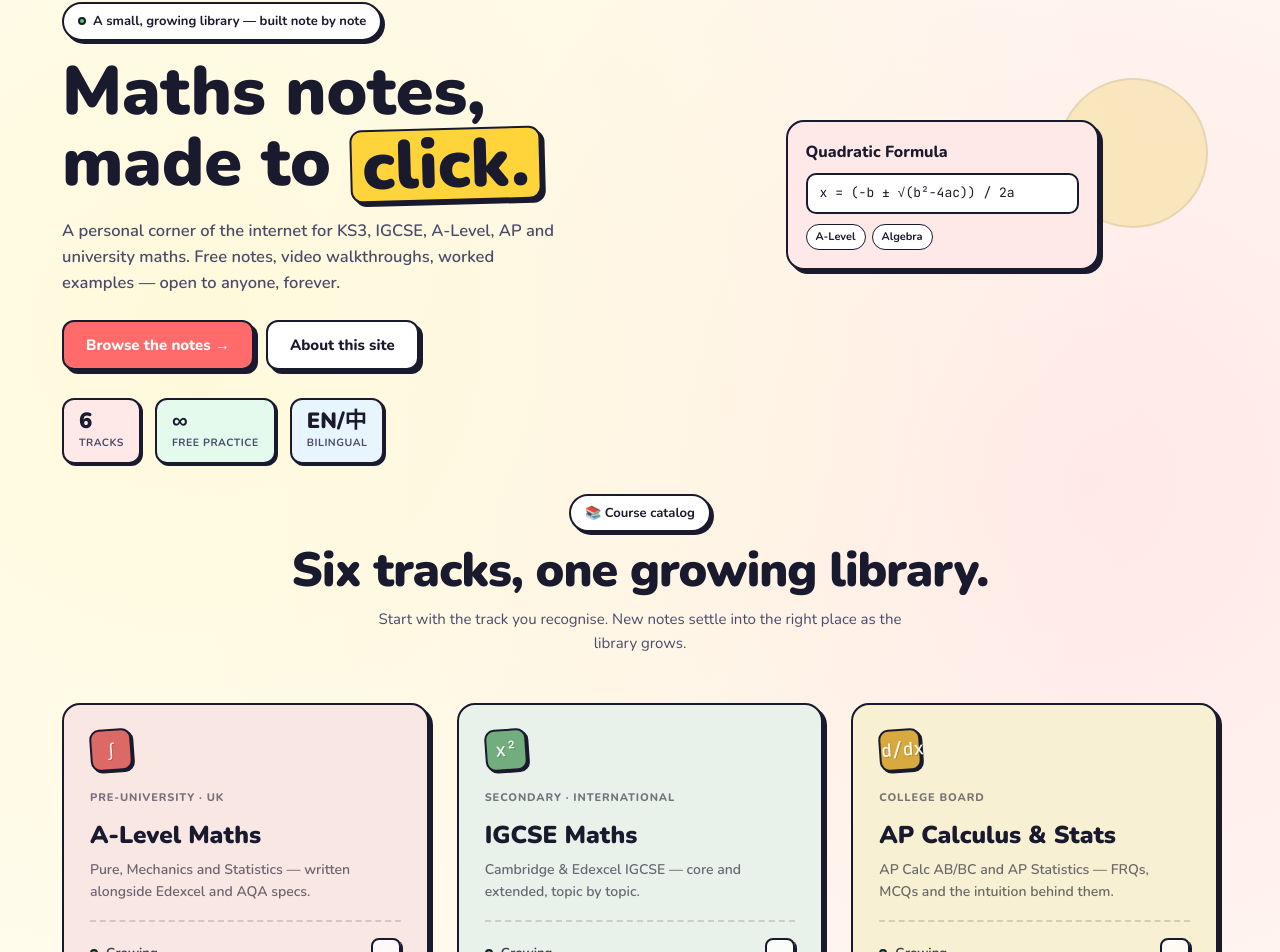
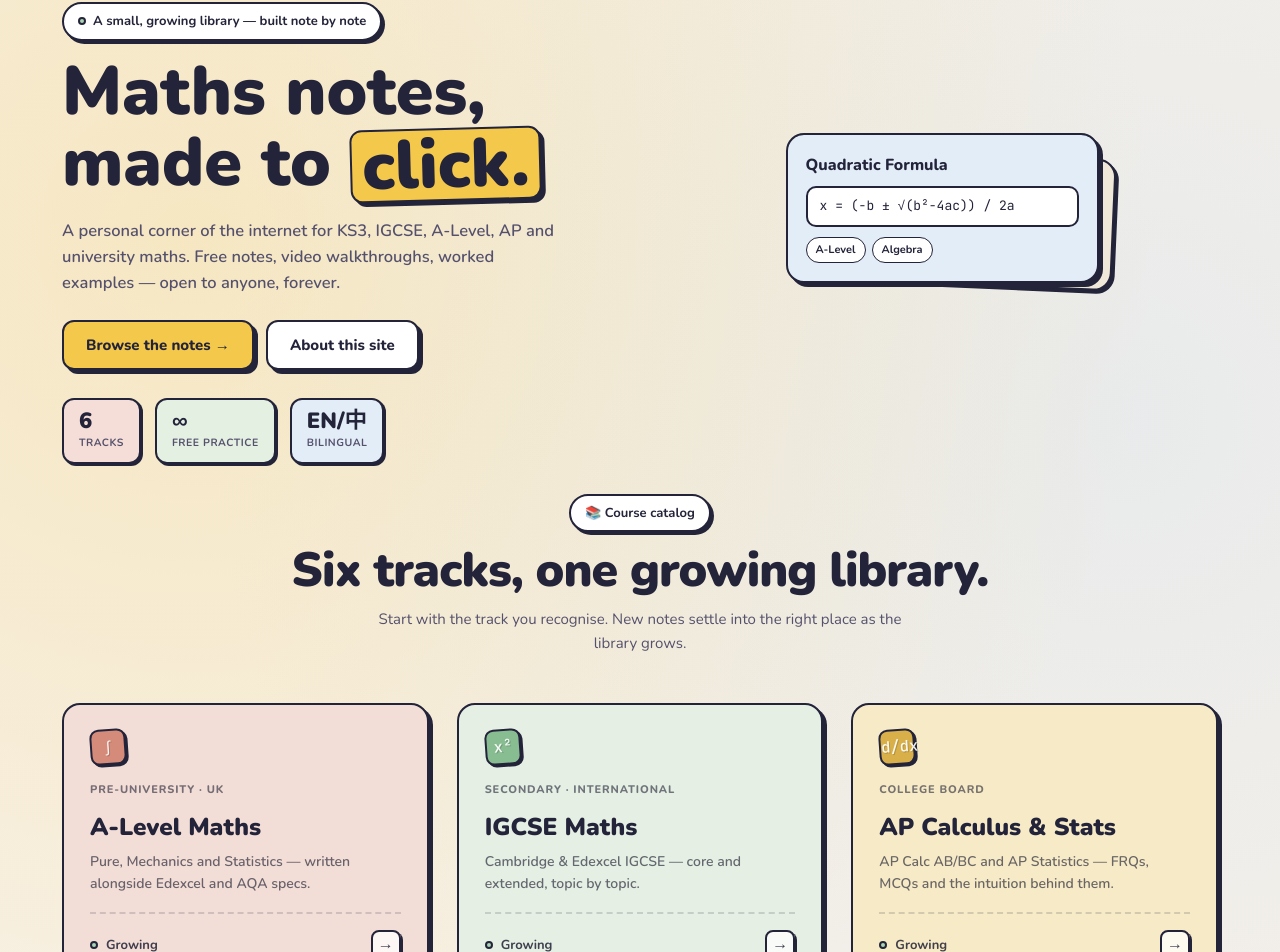
Before and after one commit to pennyzhaozhao/mathnest, a Next.js app: page / in a window 1280 px wide. Shown: the part 118-1070 px from the top of the page. Built offline with nearby package versions, Linux system fonts and the light colour scheme.

Commit message:
courses ui style

```diff
--- a/app/page.tsx
+++ b/app/page.tsx
@@ -77,9 +77,14 @@
           </div>
 
           {/* hero illustration — restrained note card */}
-          <div className="hero-visual" style={{ position: 'relative', height: 330 }}>
-            <div style={{ position: 'absolute', width: 150, height: 150, borderRadius: '50%', background: '#F8E3AC', opacity: .72, top: 10, right: 10, zIndex: 0, border: '2px solid rgba(26,26,46,.12)' }} />
-            <HeroCard color="var(--coral-bg)" style={{ top: 52, left: '9%', width: '66%' }}>
+          <div className="hero-visual" style={{ position: 'relative', height: 300 }}>
+            <div style={{
+              position: 'absolute', top: 70, left: '16%', width: '62%', height: 132,
+              borderRadius: 18, background: '#EFE7D8',
+              border: '2.5px solid var(--ink)', boxShadow: '3px 3px 0 var(--ink)',
+              transform: 'rotate(2.5deg)', zIndex: 0,
+            }} />
+            <HeroCard color="var(--sky-bg)" style={{ top: 50, left: '9%', width: '66%' }}>
               <div style={{ fontWeight: 800, fontSize: 16, marginBottom: 8 }}>Quadratic Formula</div>
               <div style={{ fontFamily: 'JetBrains Mono, monospace', fontSize: 13, background: '#fff', padding: '8px 12px', borderRadius: 10, border: '2px solid var(--ink)' }}>
                 x = (−b ± √(b²−4ac)) / 2a
@@ -149,27 +154,27 @@
       <div className="container" style={{ padding: '0 22px 68px' }}>
         <div style={{
           padding: '46px 36px', borderRadius: 24, textAlign: 'center',
-          background: '#E97872',
+          background: 'var(--lemon-bg)',
           border: '2.5px solid var(--ink)',
           boxShadow: '5px 5px 0 var(--ink)',
           position: 'relative', overflow: 'hidden',
         }}>
           {/* decorative circles */}
-          <div style={{ position: 'absolute', width: 190, height: 190, borderRadius: '50%', background: '#F6C979', opacity: .4, top: -78, right: -54, border: '2px solid rgba(0,0,0,.08)' }} />
-          <div style={{ position: 'absolute', width: 135, height: 135, borderRadius: '50%', background: '#FFE7E4', opacity: .35, bottom: -46, left: -36 }} />
+          <div style={{ position: 'absolute', width: 180, height: 180, borderRadius: '50%', background: 'var(--lemon)', opacity: .32, top: -76, right: -52, border: '2px solid rgba(0,0,0,.08)' }} />
+          <div style={{ position: 'absolute', width: 130, height: 130, borderRadius: '50%', background: 'var(--sky-bg)', opacity: .5, bottom: -44, left: -34 }} />
 
-          <h2 style={{ fontFamily: 'Nunito, sans-serif', fontWeight: 900, fontSize: 'clamp(30px,4vw,44px)', letterSpacing: 0, lineHeight: 1.05, marginBottom: 14, color: '#fff', position: 'relative', zIndex: 1 }}>
+          <h2 style={{ fontFamily: 'Nunito, sans-serif', fontWeight: 900, fontSize: 'clamp(30px,4vw,44px)', letterSpacing: 0, lineHeight: 1.05, marginBottom: 14, color: 'var(--ink)', position: 'relative', zIndex: 1 }}>
             Free to read,<br />forever.
           </h2>
-          <p style={{ fontSize: 16, color: 'rgba(255,255,255,.92)', maxWidth: 500, margin: '0 auto 24px', fontWeight: 600, position: 'relative', zIndex: 1 }}>
+          <p style={{ fontSize: 16, color: 'var(--ink-soft)', maxWidth: 500, margin: '0 auto 24px', fontWeight: 600, position: 'relative', zIndex: 1 }}>
             No accounts, no paywalls, no ads. Just notes, slowly piling up.
           </p>
           <div style={{ display: 'flex', gap: 14, justifyContent: 'center', flexWrap: 'wrap', position: 'relative', zIndex: 1 }}>
             <Link href="/courses" className="btn" style={{ background: '#fff', color: 'var(--ink)' }}>Browse the notes</Link>
             <a href={`https://github.com/pennyzhaozhao/mathnest`} target="_blank" rel="noopener noreferrer"
-              className="btn btn-ghost">View on GitHub ↗</a>
+              className="btn" style={{ background: 'var(--lilac-bg)', color: 'var(--ink)' }}>View on GitHub ↗</a>
           </div>
-          <div style={{ marginTop: 16, fontSize: 13, color: 'rgba(255,255,255,.8)', display: 'flex', gap: 18, justifyContent: 'center', fontWeight: 700, position: 'relative', zIndex: 1 }}>
+          <div style={{ marginTop: 16, fontSize: 13, color: 'var(--ink-soft)', display: 'flex', gap: 18, justifyContent: 'center', fontWeight: 700, position: 'relative', zIndex: 1 }}>
             {['Open source', 'Free forever', 'No tracking'].map(t => <span key={t}>♡ {t}</span>)}
           </div>
         </div>
--- a/components/FeatureCards.tsx
+++ b/components/FeatureCards.tsx
@@ -1,10 +1,10 @@
 'use client';
 
 const FEATURES = [
-  { ico: '🌍', title: 'Bilingual by design', body: 'Notes can live in English and 中文, with one-tap switching where both versions exist.', bg: 'var(--lilac-bg)', accent: 'var(--lilac)', featured: true },
-  { ico: '🎬', title: 'Video + notes',  body: 'Walkthroughs paired with concise written notes.', bg: 'var(--coral-bg)', accent: 'var(--coral)' },
-  { ico: '🏷️', title: 'Auto-tagged',    body: 'Course and topic tags keep the catalog tidy.', bg: 'var(--mint-bg)', accent: 'var(--mint)' },
-  { ico: '💬', title: 'Open comments',  body: 'Questions and corrections stay open.', bg: 'var(--sky-bg)', accent: 'var(--sky)' },
+  { ico: 'EN/中', title: 'Bilingual by design', body: 'Notes can live in English and 中文, with one-tap switching where both versions exist.', bg: 'var(--lilac-bg)', accent: 'var(--lilac)', featured: true },
+  { ico: '▶', title: 'Video + notes',  body: 'Walkthroughs paired with concise written notes.', bg: 'var(--coral-bg)', accent: 'var(--coral)' },
+  { ico: '#', title: 'Auto-tagged',    body: 'Course and topic tags keep the catalog tidy.', bg: 'var(--mint-bg)', accent: 'var(--mint)' },
+  { ico: '?', title: 'Open comments',  body: 'Questions and corrections stay open.', bg: 'var(--sky-bg)', accent: 'var(--sky)' },
 ];
 
 export default function FeatureCards() {
@@ -32,7 +32,8 @@
         >
           <div style={{
             width: featured ? 54 : 42, height: featured ? 54 : 42, borderRadius: featured ? 14 : 11, display: 'grid', placeItems: 'center',
-            fontSize: featured ? 26 : 20, marginBottom: featured ? 18 : 14, background: accent,
+            fontSize: featured ? 18 : 18, marginBottom: featured ? 18 : 14, background: 'rgba(255,255,255,.5)',
+            color: accent, fontWeight: 900, fontFamily: 'JetBrains Mono, monospace',
             border: '2px solid var(--ink)', boxShadow: '2px 2px 0 var(--ink)',
           }}>{ico}</div>
           <h3 style={{ fontWeight: 900, fontSize: featured ? 22 : 16, lineHeight: 1.15, marginBottom: 8 }}>{title}</h3>
--- a/styles/globals.css
+++ b/styles/globals.css
@@ -8,35 +8,35 @@
 
 /* ---------- tokens ---------- */
 :root {
-  --bg: #FFFDF5;
-  --bg-2: #FFF3D6;
-  --ink: #1A1A2E;
-  --ink-soft: #4A4A6A;
-  --ink-faint: #9090B0;
-  --border: #1A1A2E;
+  --bg: #F7F1E8;
+  --bg-2: #F3E6C7;
+  --ink: #23233A;
+  --ink-soft: #55516D;
+  --ink-faint: #8C879D;
+  --border: #23233A;
   --border-width: 2.5px;
 
   /* palette */
-  --coral:      #FF6B6B;
-  --coral-deep: #E84545;
-  --coral-bg:   #FFE8E8;
-  --mint:       #51CF66;
-  --mint-deep:  #2FA84A;
-  --mint-bg:    #E3FAEC;
-  --lemon:      #FFD43B;
-  --lemon-deep: #F0B800;
-  --lemon-bg:   #FFF9DB;
-  --lilac:      #845EF7;
-  --lilac-deep: #6741D9;
-  --lilac-bg:   #F0EBFF;
-  --sky:        #339AF0;
-  --sky-deep:   #1971C2;
-  --sky-bg:     #E7F5FF;
-  --pink:       #F06595;
-  --pink-deep:  #C73E72;
-  --pink-bg:    #FFE3EE;
-  --orange:     #FF922B;
-  --orange-bg:  #FFF0E0;
+  --coral:      #E9A08E;
+  --coral-deep: #B86E5E;
+  --coral-bg:   #F4DED7;
+  --mint:       #A8D5B2;
+  --mint-deep:  #6F9D79;
+  --mint-bg:    #E4F0E2;
+  --lemon:      #F4C84A;
+  --lemon-deep: #B88919;
+  --lemon-bg:   #F8EEC6;
+  --lilac:      #8E7CFF;
+  --lilac-deep: #6E5BCB;
+  --lilac-bg:   #E9E5F7;
+  --sky:        #BFD8F5;
+  --sky-deep:   #6F8FAF;
+  --sky-bg:     #E3EDF7;
+  --pink:       #DCA4BA;
+  --pink-deep:  #A96C87;
+  --pink-bg:    #F1DFE7;
+  --orange:     #DCA45D;
+  --orange-bg:  #F5E3C8;
 
   /* cartoon shadow = solid offset block */
   --shadow:    4px 4px 0px var(--ink);
@@ -62,9 +62,9 @@
 }
 body {
   background-image:
-    radial-gradient(circle at 15% 15%, var(--lemon-bg) 0%, transparent 35%),
-    radial-gradient(circle at 85% 20%, var(--coral-bg) 0%, transparent 35%),
-    radial-gradient(circle at 50% 90%, var(--lilac-bg) 0%, transparent 40%);
+    radial-gradient(circle at 15% 12%, rgba(244,200,74,.24) 0%, transparent 34%),
+    radial-gradient(circle at 88% 18%, rgba(191,216,245,.26) 0%, transparent 34%),
+    radial-gradient(circle at 50% 92%, rgba(142,124,255,.16) 0%, transparent 42%);
   min-height: 100vh;
 }
 a { color: inherit; text-decoration: none; }
@@ -115,11 +115,11 @@
 .btn:active { transform: translate(2px,2px);   box-shadow: none; }
 
 .btn-primary {
-  background: var(--coral);
-  color: #fff;
+  background: var(--lemon);
+  color: var(--ink);
   border-color: var(--border);
 }
-.btn-primary:hover { background: var(--coral-deep); }
+.btn-primary:hover { background: #E8BA3F; }
 
 .btn-mint {
   background: var(--mint);
@@ -188,12 +188,12 @@
 .sec-head p { color: var(--ink-soft); max-width: 560px; margin: 10px auto 0; font-size: 16px; }
 
 /* ---------- course colour tokens ---------- */
-[data-color="coral"] { --c-bg: #F9E7E4; --c-icon: #DD6967; --c-badge: #DD6967; --c-border: #C65A57; }
-[data-color="mint"]  { --c-bg: #E9F2EA; --c-icon: #72AE7D; --c-badge: #72AE7D; --c-border: #5D9467; }
-[data-color="lemon"] { --c-bg: #F8F0D2; --c-icon: #D8A93E; --c-badge: #D8A93E; --c-border: #B88B28; }
-[data-color="lilac"] { --c-bg: #ECE8F7; --c-icon: #806DD0; --c-badge: #806DD0; --c-border: #6D55BA; }
-[data-color="sky"]   { --c-bg: #E7F0F5; --c-icon: #6D9FC6; --c-badge: #6D9FC6; --c-border: #527FA5; }
-[data-color="pink"]  { --c-bg: #F6E2EA; --c-icon: #CF6A92; --c-badge: #CF6A92; --c-border: #B94E78; }
+[data-color="coral"] { --c-bg: #F3DED7; --c-icon: #D58B7A; --c-badge: #D58B7A; --c-border: #B86E5E; }
+[data-color="mint"]  { --c-bg: #E5EFE3; --c-icon: #88BD92; --c-badge: #88BD92; --c-border: #6F9D79; }
+[data-color="lemon"] { --c-bg: #F7EBC7; --c-icon: #D8AF49; --c-badge: #D8AF49; --c-border: #B88919; }
+[data-color="lilac"] { --c-bg: #E9E5F4; --c-icon: #8E7CFF; --c-badge: #8E7CFF; --c-border: #6E5BCB; }
+[data-color="sky"]   { --c-bg: #E4EDF5; --c-icon: #86AFD5; --c-badge: #86AFD5; --c-border: #6F8FAF; }
+[data-color="pink"]  { --c-bg: #F0DEE6; --c-icon: #CB86A2; --c-badge: #CB86A2; --c-border: #A96C87; }
 
 /* ---------- course cards ---------- */
 .course-card {
@@ -208,14 +208,14 @@
 .course-card:active { transform: translate(2px,2px); box-shadow: none; }
 
 .course-icon {
-  width: 42px; height: 42px; border-radius: 10px;
+  width: 36px; height: 36px; border-radius: 9px;
   background: var(--c-icon);
   border: 2px solid var(--border);
   box-shadow: 2px 2px 0 var(--ink);
   display: grid; place-items: center;
-  font-size: 18px; font-family: 'JetBrains Mono', monospace; font-weight: 500;
+  font-size: 15.5px; font-family: 'JetBrains Mono', monospace; font-weight: 500;
   color: rgba(255,255,255,.92); text-shadow: 1px 1px 0 rgba(0,0,0,.16);
-  margin-bottom: 18px;
+  margin-bottom: 16px;
   transform: rotate(-4deg);
 }
 .course-card h3 {
```
